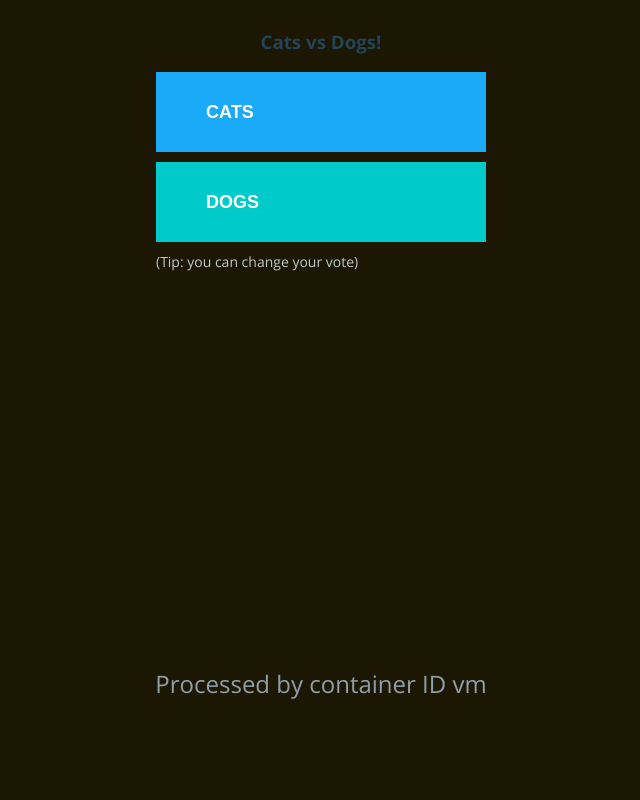
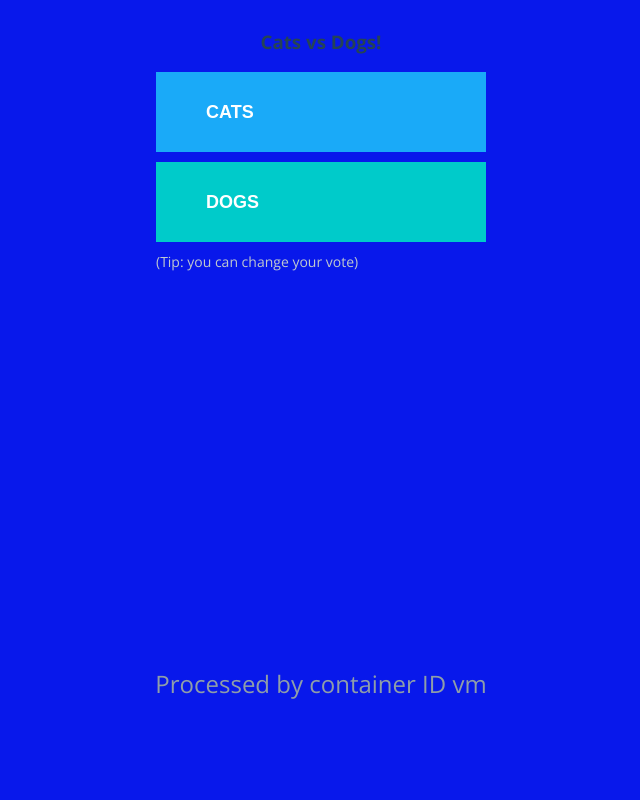
Before and after one commit to ahortalq/vote, a Flask app: page / in a window 1280 px wide. Shown: the whole page, without its empty margins (319-959 px from the left). Run offline with Flask 2, Linux system fonts and the light colour scheme; some libraries are stand-ins or nearby versions.

```diff
--- a/static/stylesheets/style.css
+++ b/static/stylesheets/style.css
@@ -6,7 +6,7 @@
 html,body{
   margin: 0;
   padding: 0;
-  background-color: #1b1702;
+  background-color: #0818eb;
   height: 100vh;
   font-family: 'Open Sans';
 }
```
